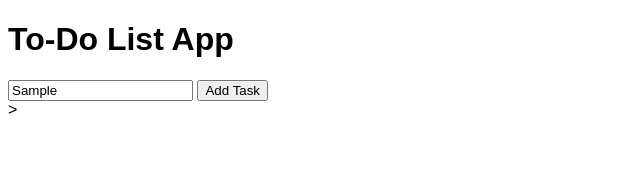
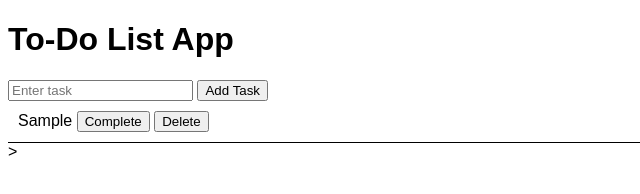
Before and after one commit to lee-alt-add/Daily-Practice, a plain HTML site: page JavaScript/TaskManager/index.html in a window 1280 px wide. Both pictures are taken after typing "Sample" into the empty fields and a click on the button "Add Task". Shown: the whole page, without its empty margins (0-640 px from the left). Drawn offline with Linux system fonts and the light colour scheme.

Commit message:
Script: Completed

```diff
--- a/JavaScript/TaskManager/css/style.css
+++ b/JavaScript/TaskManager/css/style.css
@@ -3,7 +3,7 @@ body {
 }
 
 #task-list {
-	line-style: none;
+	list-style: none;
 	padding: 0;
 	margin: 0;
 }
--- a/JavaScript/TaskManager/js/script.js
+++ b/JavaScript/TaskManager/js/script.js
@@ -1,4 +1,53 @@
 // hmtl Elements
-const taskInput = document.getElementById("task-input");
-const addTaskBtn = document.getElementById("add-task-btn");
-const taskList = document.getElementById("task-list");
+const taskInput = document.getElementById('task-input');
+const addTaskBtn = document.getElementById('add-task-btn');
+const taskList = document.getElementById('task-list');
+
+let tasks = []
+
+// Add task function
+function addTask(task) {
+    tasks.push({text: task, completed: false});
+    renderTask();
+}
+
+function renderTask() {
+    taskList.innerHTML = '';
+    tasks.forEach((task, index) => {
+        // Creating the element in html file
+        const taskElement = document.createElement('li');
+
+        // Adding element to class named 'task'
+        taskElement.classList.add('task');
+
+        // If the task has been completed we add element to class named 'completed'
+        if (task.completed) {
+            taskElement.classList.add('completed');
+        }
+
+        // Updating the html file
+        taskElement.innerHTML = `
+        ${task.text}
+        <button class='completed-btn'>Complete</button>
+        <button class='delete-btn'>Delete</button>
+        `;
+        taskElement.querySelector('.completed-btn').addEventListener('click', () => {
+            task.completed = !task.completed;
+            renderTask();
+        });
+        taskElement.querySelector('.delete-btn').addEventListener('click', () => {
+            tasks.splice(index, 1);
+            renderTask();
+        });
+        taskList.appendChild(taskElement);
+    });
+}
+
+// Event listener
+addTaskBtn.addEventListener('click', () => {
+    const task = taskInput.value.trim();
+    if (task) {
+        addTask(task)
+        taskInput.value = '';
+    }
+});
```
